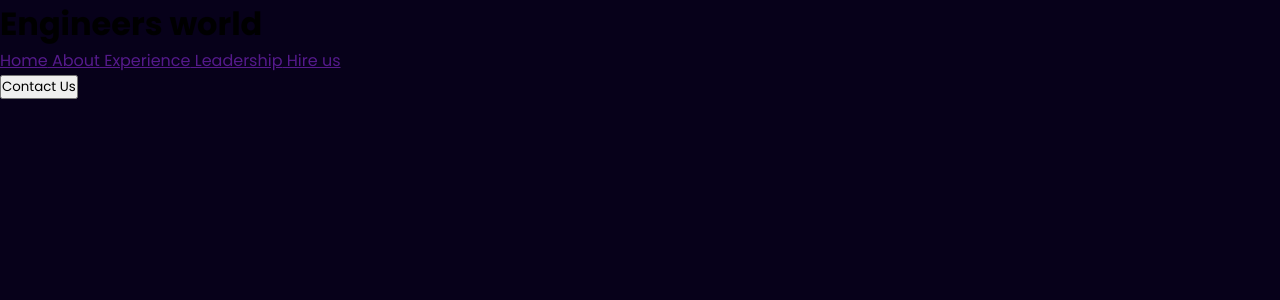
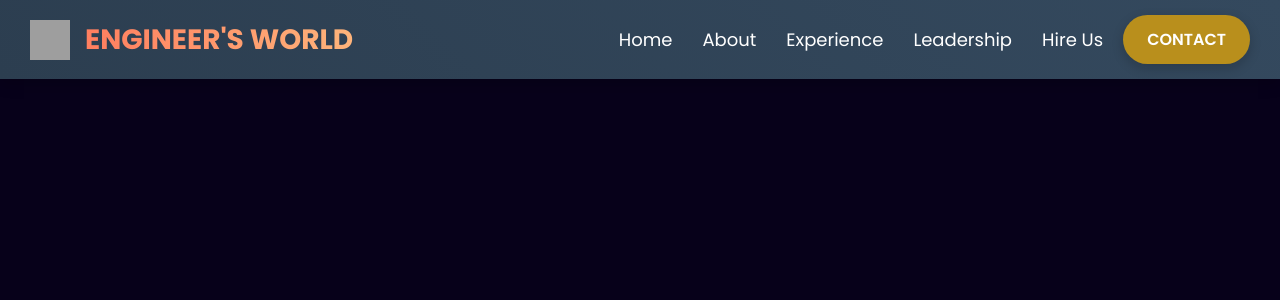
Before and after one commit to likithareddy2217/EngineersWorld, a React (Create React App) app: page / in a window 1280 px wide. Shown: the top 300 px of the page. Built offline with nearby package versions, Linux system fonts and the light colour scheme; grey boxes are pictures that could not be loaded.

Commit message:
Update navigation.js

```diff
--- a/src/components/navigationbar/navigation.js
+++ b/src/components/navigationbar/navigation.js
@@ -1,20 +1,25 @@
 import React from 'react';
-import './navigation.css'
+import "./navigation.css";
 
-const NavigationComponent = () => {
+function Header() {
   return (
-    <div className='navigation'>
-      <h1>Engineers world </h1>
-      <div className='links'>
-        <a href=""> Home</a>
-        <a href=""> About</a>
-        <a href=""> Experience</a>
-        <a href=""> Leadership</a>
-        <a href=""> Hire us</a>
+    <header>
+      <div className='logo-div'>
+        <img src="./images/logo.jpg" alt="Logo" height={40} width={40} />
+        <h1>ENGINEER'S WORLD</h1>
       </div>
-      <button className='contactBtn'>Contact Us</button>
-    </div>
+      <nav className='nav'>
+        <div className='links'>
+          <a href="#">Home</a>
+          <a href="#">About</a>
+          <a href="#">Experience</a>
+          <a href="#">Leadership</a>
+          <a href="#">Hire Us</a>
+        </div>
+        <button className='nav-btn'>Contact</button>
+      </nav>
+    </header>
   );
-};
+}
 
-export default NavigationComponent;
+export default Header;
```
